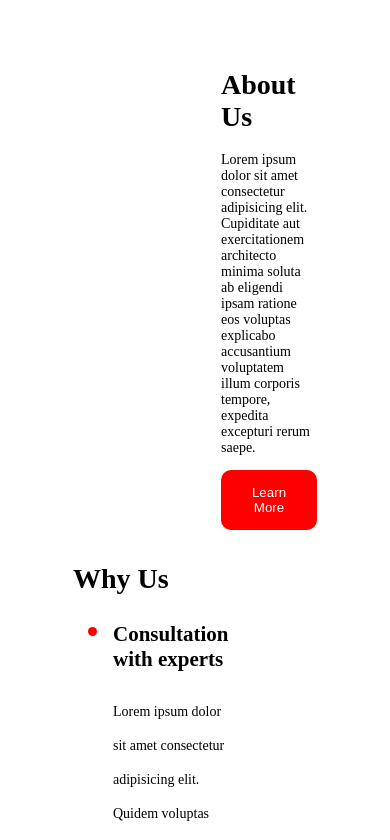
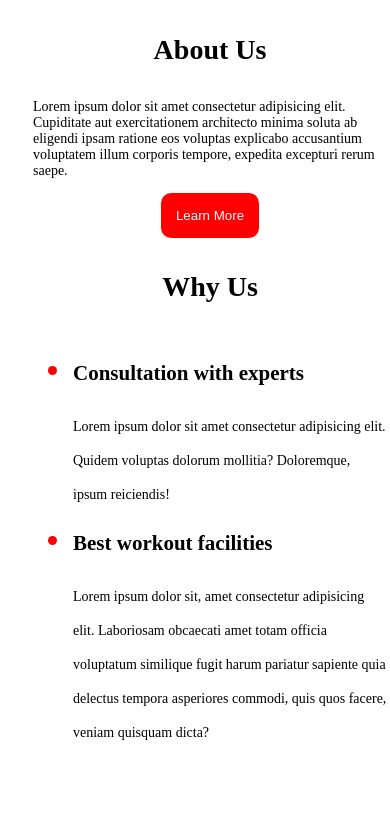
Before and after one commit to Shubham-Kumar-Mca/Nobelium-First-GYM-Project, a React (Vite) app in the folder nobelium-gym-project/: page /about in a window 390 px wide. Shown: the top 840 px of the page. Built offline with nearby package versions, Linux system fonts and the light colour scheme.

Commit message:
Responsive CSS

```diff
--- a/nobelium-gym-project/src/pages/AboutUs/AboutUs.jsx
+++ b/nobelium-gym-project/src/pages/AboutUs/AboutUs.jsx
@@ -31,6 +31,7 @@ const AboutUs = () => {
           opts={opts}
           onReady={onReady}
         />
+        {/* <div className={styles.container}></div> */}
         <div className={styles.aboutUsText}>
           <h1>About Us</h1>
           <p>
@@ -42,7 +43,7 @@ const AboutUs = () => {
           <Button buttonText="Learn More" />
         </div>
       </div>
-      <div className={styles.aboutUs}>
+      <div className={styles.whyUs}>
         <div className={styles.whyUsText}>
           <h1>Why Us</h1>
           <ul>
--- a/nobelium-gym-project/src/pages/AboutUs/AboutUs.module.css
+++ b/nobelium-gym-project/src/pages/AboutUs/AboutUs.module.css
@@ -16,7 +16,10 @@
 .aboutUsVid{
 
     /* margin-right:100px; */
-    flex:1
+    flex:1;
+    /* height: 250px;
+    width: 400px; */
+    /* border:1px solid; */
 
 }
 
@@ -27,6 +30,11 @@
     margin-left: 100px;
     /* padding:50px; */
     font-size: 14px;
+}
+
+
+.whyUs{
+    composes:aboutUs;
 }
 
 .whyUsText{
@@ -47,3 +55,72 @@
     color:black;
     font-size:14px;
 }
+
+
+/* media queries */
+
+@media only screen and (max-width:768px){
+
+    .about{
+
+        /* border:1px solid black; */
+        margin:10px;
+
+        /* justify-content: center; */
+    }
+
+    .aboutUs{
+        display:flex;
+        flex-direction: column;
+        align-items:center;
+        /* justify-content: left; */
+        margin:15px;
+        /* border:1px solid; */
+        width:100%;
+
+    }
+
+    .aboutUsVid{
+        height:fit-content;
+        width: fit-content;
+        /* border:1px solid; */
+
+    }
+
+    .aboutUsText{
+
+        /* border:1px solid black; */
+        display:flex;
+        flex-direction: column;
+        align-items: center;
+        /* flex:2; */
+        margin-left: 0px;
+        /* padding:50px; */
+        font-size: 14px;
+
+    }
+
+    .whyUs{
+        display:flex;
+        flex-direction: column-reverse;
+        align-items:center;
+        /* border:1px solid; */
+
+    }
+
+
+    .whyUsText{
+
+        /* border:1px solid black; */
+        /* flex:2; */
+        margin-right: 0px;
+        /* padding:50px; */
+        font-size: 14px;
+        display:flex;
+        flex-direction: column;
+        align-items: center;
+    }
+
+
+
+}
```
